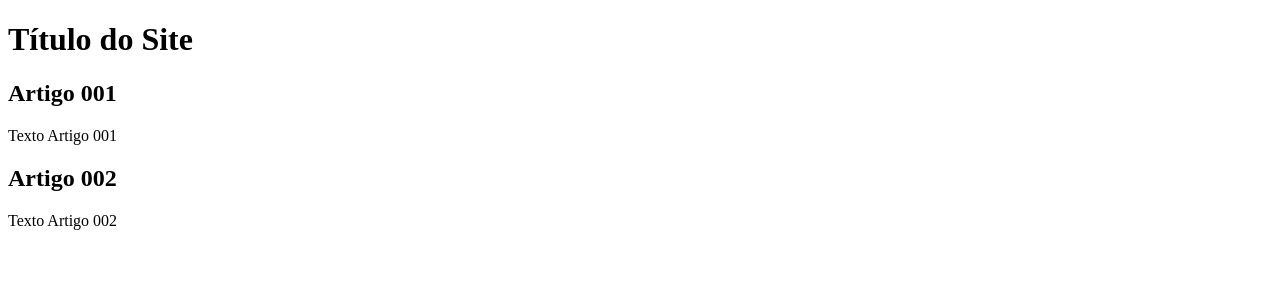
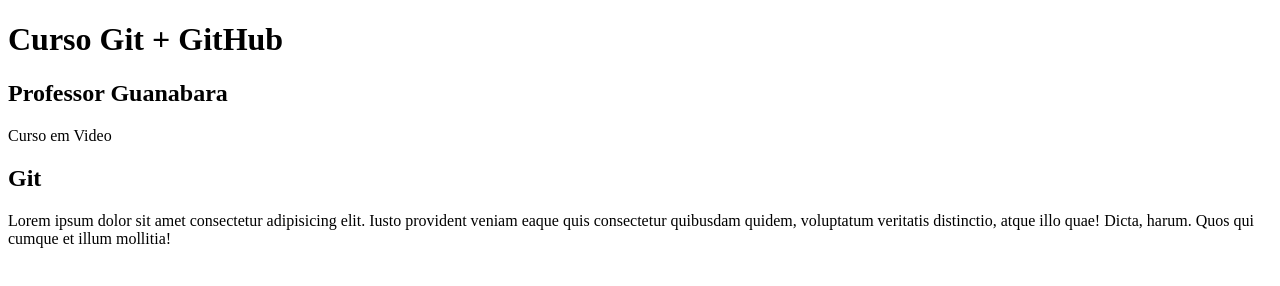
Before and after one commit to RafaelSoaresAlves/projeto-site, a plain HTML site: page index.html in a window 1280 px wide. Drawn offline with Linux system fonts and the light colour scheme.

Commit message:
Update index.html

```diff
--- a/index.html
+++ b/index.html
@@ -9,15 +9,15 @@
 <body>
     <main>
         <header>
-            <h1>Título do Site</h1>
+            <h1>Curso Git + GitHub</h1>
         </header>
         <article>
-            <h2>Artigo 001</h2>
-            <p>Texto Artigo 001</p>
+            <h2>Professor Guanabara</h2>
+            <p>Curso em Video</p>
         </article>
         <article>
-            <h2>Artigo 002</h2>
-            <p>Texto Artigo 002</p>
+            <h2>Git</h2>
+            <p>Lorem ipsum dolor sit amet consectetur adipisicing elit. Iusto provident veniam eaque quis consectetur quibusdam quidem, voluptatum veritatis distinctio, atque illo quae! Dicta, harum. Quos qui cumque et illum mollitia!</p>
         </article>
     </main>
 
```
